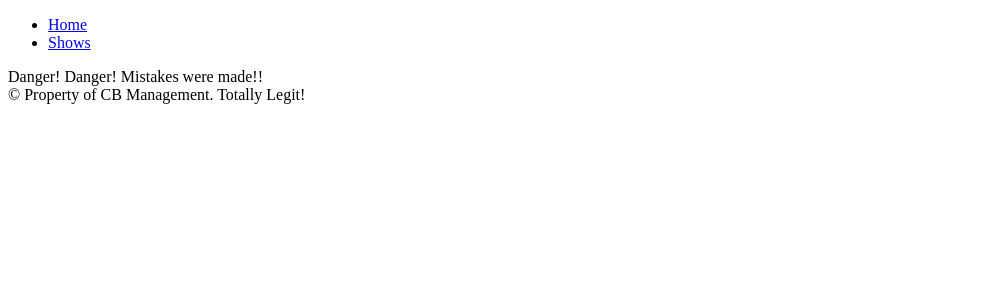
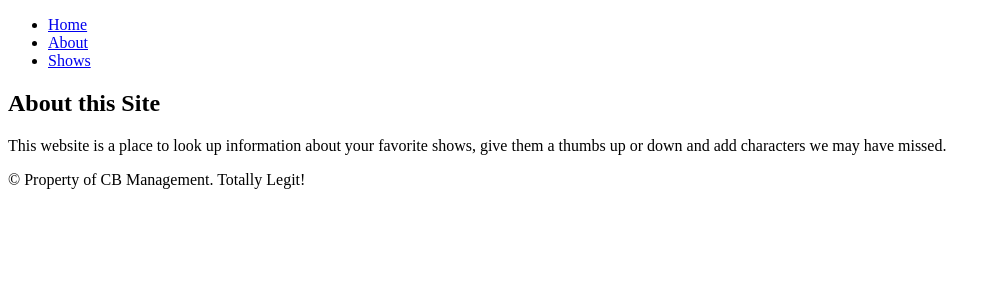
Before and after one commit to Cbreen61/showster-frontend, a React (Create React App) app: page /about in a window 1280 px wide. Shown: the top 300 px of the page, without its empty margins (0-1001 px from the left). Built offline with nearby package versions, Linux system fonts and the light colour scheme.

Commit message:
added about to nav bar and information about this page to about.js

```diff
--- a/src/App.js
+++ b/src/App.js
@@ -4,6 +4,7 @@ import Footer from './components/Footer';
 import Nav from './components/Nav';
 import Home from './components/Home';
 import ErrorPage from './components/Error'
+import About from './components/About';
 
 
 
@@ -14,6 +15,7 @@ class App extends Component {
         <Nav />
         <Switch>
           <Route exact path="/" component={ Home } />
+          <Route exact path="/about" component={ About } />
           <Route component={ErrorPage} />
         </Switch>
         <Footer />
--- a/src/components/About.js
+++ b/src/components/About.js
@@ -4,7 +4,8 @@ class About extends Component {
     render() {
         return (
             <div>
-                About
+                <h2>About this Site</h2>
+                <p>This website is a place to look up information about your favorite shows, give them a thumbs up or down and add characters we may have missed.</p>
             </div>
         )
     }
--- a/src/components/Nav.js
+++ b/src/components/Nav.js
@@ -7,6 +7,7 @@ class Nav extends Component {
             <div>
                 <ul>
                     <li><Link to="/">Home</Link> </li>
+                    <li><Link to="/about">About</Link></li>
                     <li><Link to="/Shows">Shows</Link></li>
                 </ul>
             </div>
```
